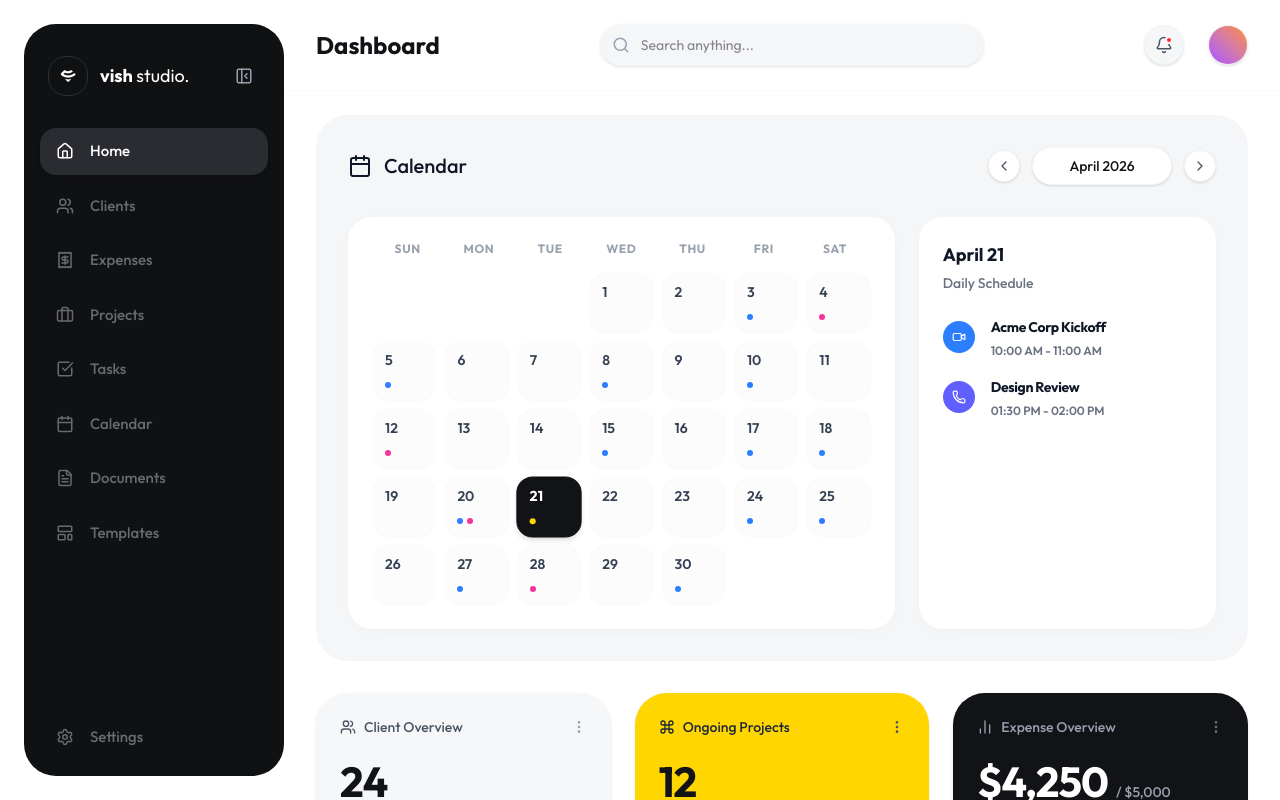
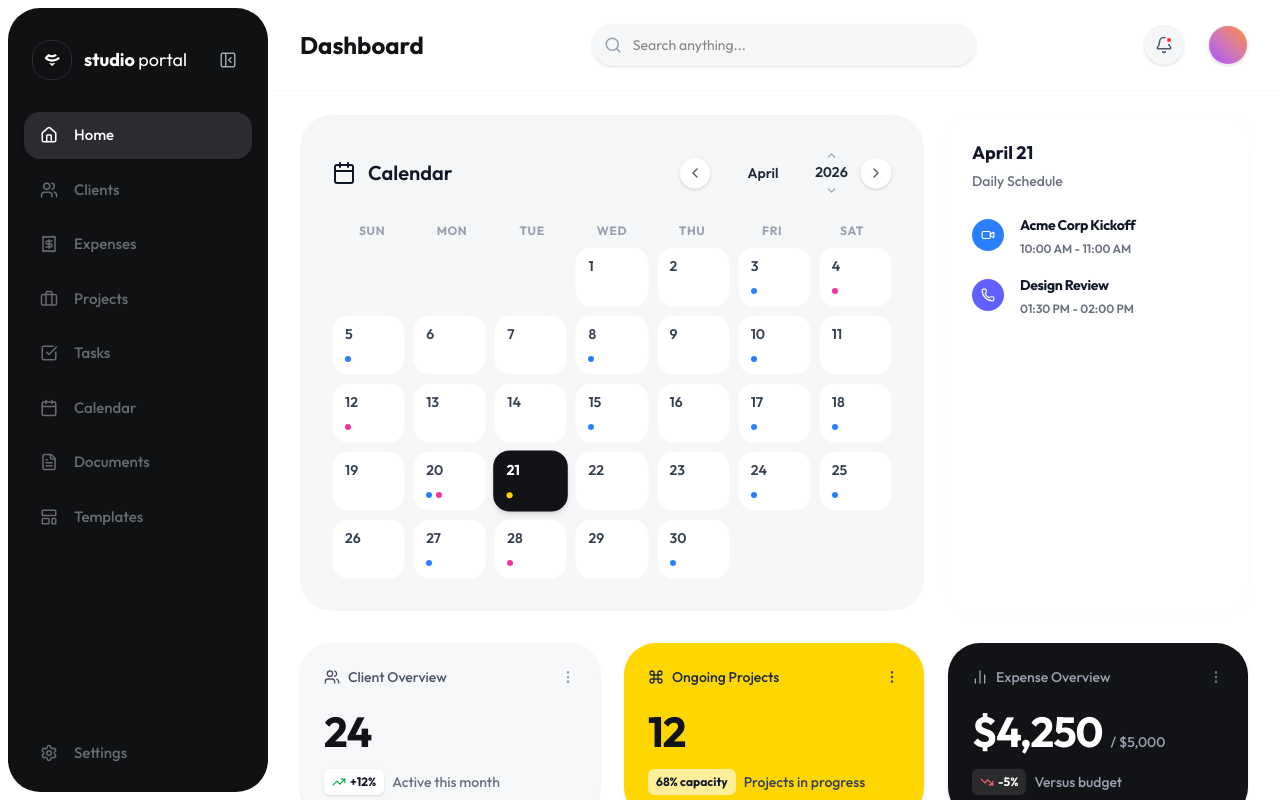
Before and after one commit to Vish-Studio/studio-portal, a React (Vite) app: page / in a window 1280 px wide. Built offline with nearby package versions, Linux system fonts and the light colour scheme.

Commit message:
fix: design style correction

```diff
--- a/index.html
+++ b/index.html
@@ -3,7 +3,7 @@
   <head>
     <meta charset="UTF-8" />
     <meta name="viewport" content="width=device-width, initial-scale=1.0" />
-    <title>My Google AI Studio App</title>
+    <title>VISH studio - Client portal</title>
   </head>
   <body>
     <div id="root"></div>
--- a/src/components/calendar/calendar.tsx
+++ b/src/components/calendar/calendar.tsx
@@ -1,14 +1,11 @@
 import React, { useState, useMemo } from 'react';
-import { Calendar as CalendarIcon, ChevronDown, ChevronLeft, ChevronRight, Phone, Video, Briefcase } from 'lucide-react';
+import { Calendar as CalendarIcon } from 'lucide-react';
+import DailySchedule from '../daily-schedule/daily-schedule';
+import type { ScheduleEvent } from '../daily-schedule/daily-schedule';
+import MonthYearNav from '../month-year-nav/month-year-nav';
 
-const MONTH_NAMES = [
-  "January", "February", "March", "April", "May", "June",
-  "July", "August", "September", "October", "November", "December"
-];
-
-// Simple deterministic mock data generator so dates feel populated when traversing months
-const getMockEventsForDate = (year: number, month: number, day: number) => {
-  const events = [];
+const getMockEventsForDate = (year: number, month: number, day: number): ScheduleEvent[] => {
+  const events: ScheduleEvent[] = [];
   const seed = year * 10000 + month * 100 + day;
 
   if (seed % 7 === 0 || seed % 13 === 0) {
@@ -23,7 +20,7 @@ const getMockEventsForDate = (year: number, month: number, day: number) => {
   if (seed % 19 === 0) {
     events.push({ type: 'call', title: 'Client Feedback', time: '3:00 PM' });
   }
-  // Guarantee some events for today
+
   const today = new Date();
   if (year === today.getFullYear() && month === today.getMonth() && day === today.getDate()) {
     if (events.length === 0) {
@@ -45,60 +42,32 @@ export default function Calendar() {
   const daysInMonth = new Date(year, month + 1, 0).getDate();
   const startDayOfMonth = new Date(year, month, 1).getDay();
 
-  const handlePrevMonth = () => {
-    setCurrentDate(new Date(year, month - 1, 1));
-  };
-
-  const handleNextMonth = () => {
-    setCurrentDate(new Date(year, month + 1, 1));
-  };
-
-  const handleSelectDate = (day: number) => {
-    setSelectedDate(new Date(year, month, day));
-  };
-
-  // Determine current viewed month label
-  const currentMonthLabel = `${MONTH_NAMES[month]} ${year}`;
-
-  // Selected agenda label
-  const selectedDayLabel = `${MONTH_NAMES[selectedDate.getMonth()]} ${selectedDate.getDate()}`;
+  const handleSelectDate = (day: number) => setSelectedDate(new Date(year, month, day));
 
   const selectedEvents = useMemo(() => {
-    return getMockEventsForDate(selectedDate.getFullYear(), selectedDate.getMonth(), selectedDate.getDate());
+    return getMockEventsForDate(
+      selectedDate.getFullYear(),
+      selectedDate.getMonth(),
+      selectedDate.getDate()
+    );
   }, [selectedDate]);
 
   return (
-    <div className="flex-1 bg-(--color-surface) rounded-[32px] p-8 flex flex-col min-h-[350px]">
-      <div className="flex justify-between items-center mb-8">
-        <div className="flex items-center gap-8">
-          <div className="flex items-center gap-3 text-xl font-medium text-gray-900">
+    <div className="grid grid-cols-1 lg:grid-cols-3 gap-6">
+
+      {/* Calendar grid — spans 2 of 3 columns */}
+      <div className="lg:col-span-2 bg-(--color-surface) rounded-[32px] p-6 sm:p-8 flex flex-col gap-6">
+
+        {/* Title + Month/Year nav on same row */}
+        <div className="flex items-center justify-between">
+          <div className="flex items-center gap-3 text-xl font-semibold text-gray-900">
             <CalendarIcon size={24} /> Calendar
           </div>
-        </div>
-        <div className="flex items-center gap-3">
-          <button
-            onClick={handlePrevMonth}
-            className="w-8 h-8 flex items-center justify-center bg-white rounded-full shadow-sm hover:bg-gray-50 border border-gray-100"
-          >
-            <ChevronLeft size={16} className="text-gray-600" />
-          </button>
-          <button className="flex items-center justify-center gap-2 px-4 py-2 bg-white rounded-full font-medium text-sm shadow-sm border border-gray-100 min-w-[140px] hover:bg-gray-50 transition pointer-events-none">
-            {currentMonthLabel}
-          </button>
-          <button
-            onClick={handleNextMonth}
-            className="w-8 h-8 flex items-center justify-center bg-white rounded-full shadow-sm hover:bg-gray-50 border border-gray-100"
-          >
-            <ChevronRight size={16} className="text-gray-600" />
-          </button>
-        </div>
+          <MonthYearNav value={currentDate} onChange={setCurrentDate} />
         </div>
 
-      <div className="flex flex-col lg:flex-row gap-6 flex-1">
-        {/* Calendar Grid Layout */}
-        <div className="flex flex-col flex-[2] bg-white rounded-[24px] p-6 shadow-[0_2px_12px_var(--color-shadow-subtle)]">
-          {/* Days Header */}
-          <div className="grid grid-cols-7 mb-4">
+        {/* Days-of-week header */}
+        <div className="grid grid-cols-7">
           {['Sun', 'Mon', 'Tue', 'Wed', 'Thu', 'Fri', 'Sat'].map(day => (
             <div key={day} className="text-center text-xs font-bold text-gray-400 uppercase tracking-wider">
               {day}
@@ -106,14 +75,12 @@ export default function Calendar() {
           ))}
         </div>
 
-          {/* Dates Grid */}
-          <div className="grid grid-cols-7 flex-1 gap-2">
-            {/* Empty cells for padding start of month */}
+        {/* Date cells */}
+        <div className="grid grid-cols-7 gap-2 -mt-4">
           {Array.from({ length: startDayOfMonth }).map((_, i) => (
-              <div key={`empty-start-${i}`} className="p-2"></div>
+            <div key={`empty-start-${i}`} className="p-2" />
           ))}
 
-            {/* Days in Month */}
           {Array.from({ length: daysInMonth }).map((_, i) => {
             const day = i + 1;
             const isSelected =
@@ -129,65 +96,30 @@ export default function Calendar() {
               <div
                 key={day}
                 onClick={() => handleSelectDate(day)}
-                  className={`min-h-[60px] p-2 rounded-[16px] border transition-all flex flex-col relative group cursor-pointer
+                className={`min-h-15 p-2 rounded-[16px] border transition-all flex flex-col relative group cursor-pointer
                   ${isSelected
-                      ? 'border-(--color-ink) bg-(--color-ink) text-white shadow-md transform scale-[1.02]'
-                      : 'border-gray-50 bg-gray-50/50 hover:bg-gray-100'}`}
+                    ? 'border-(--color-ink) bg-(--color-ink) text-white shadow-md scale-[1.02]'
+                    : 'border-gray-50 bg-white hover:bg-gray-200'}`}
               >
                 <span className={`text-sm pl-1 ${isSelected ? 'text-white font-bold' : 'text-gray-700 font-semibold group-hover:text-black'}`}>
                   {day}
                 </span>
-
                 <div className="flex gap-1 mt-auto pb-1 pl-1 flex-wrap">
-                    {hasCall && <div className={`w-1.5 h-1.5 rounded-full ${isSelected ? 'bg-(--color-accent-lime)' : 'bg-blue-500'}`}></div>}
-                    {hasProject && <div className={`w-1.5 h-1.5 rounded-full ${isSelected ? 'bg-pink-400' : 'bg-pink-500'}`}></div>}
+                  {hasCall && <div className={`w-1.5 h-1.5 rounded-full ${isSelected ? 'bg-(--color-accent-lime)' : 'bg-blue-500'}`} />}
+                  {hasProject && <div className={`w-1.5 h-1.5 rounded-full ${isSelected ? 'bg-pink-400' : 'bg-pink-500'}`} />}
                 </div>
               </div>
-              )
+            );
           })}
 
-            {/* Empty padding end of month */}
           {Array.from({ length: (7 - ((startDayOfMonth + daysInMonth) % 7)) % 7 }).map((_, i) => (
-              <div key={`empty-end-${i}`} className="p-2"></div>
+            <div key={`empty-end-${i}`} className="p-2" />
           ))}
         </div>
       </div>
 
-        {/* Selected Day Agenda */}
-        <div className="flex flex-col flex-[1] bg-white rounded-[24px] p-6 shadow-[0_2px_12px_var(--color-shadow-subtle)]">
-          <h3 className="text-lg font-bold text-gray-900 mb-1">
-            {selectedDayLabel}
-          </h3>
-          <p className="text-sm font-medium text-gray-500 mb-6">Daily Schedule</p>
-
-          <div className="flex flex-col gap-4 overflow-y-auto pr-2 custom-scrollbar">
-            {selectedEvents.length > 0 ? (
-              selectedEvents.map((event, idx) => (
-                <div key={idx} className="flex gap-4 items-start">
-                  <div className={`mt-1 w-8 h-8 rounded-full flex flex-shrink-0 items-center justify-center text-white
-                    ${event.type === 'video' ? 'bg-blue-500' :
-                      event.type === 'call' ? 'bg-indigo-500' : 'bg-pink-500'}`}
-                  >
-                    {event.type === 'video' ? <Video size={14} /> :
-                     event.type === 'call' ? <Phone size={14} /> :
-                     <Briefcase size={14} />}
-                  </div>
-                  <div>
-                    <h4 className="text-gray-900 font-bold text-sm tracking-tight">{event.title}</h4>
-                    <span className="text-gray-500 text-xs font-semibold">{event.time}</span>
-                  </div>
-                </div>
-              ))
-            ) : (
-              <div className="flex flex-col items-center justify-center h-full text-center py-10 opacity-60">
-                <CalendarIcon size={32} className="text-gray-300 mb-2" />
-                <p className="text-sm font-medium text-gray-500">No events scheduled.</p>
-                <p className="text-xs text-gray-400 mt-1">Enjoy your free day!</p>
-              </div>
-            )}
-          </div>
-        </div>
-      </div>
+      {/* Daily schedule — spans 1 of 3 columns */}
+      <DailySchedule date={selectedDate} events={selectedEvents} />
     </div>
   );
 }
--- /dev/null
+++ b/src/components/daily-schedule/daily-schedule.tsx
@@ -0,0 +1,57 @@
+import React from 'react';
+import { Phone, Video, Briefcase, Calendar as CalendarIcon } from 'lucide-react';
+
+const MONTH_NAMES = [
+  "January", "February", "March", "April", "May", "June",
+  "July", "August", "September", "October", "November", "December"
+];
+
+export interface ScheduleEvent {
+  type: 'call' | 'video' | 'project';
+  title: string;
+  time: string;
+}
+
+interface DailyScheduleProps {
+  date: Date;
+  events: ScheduleEvent[];
+}
+
+export default function DailySchedule({ date, events }: DailyScheduleProps) {
+  const label = `${MONTH_NAMES[date.getMonth()]} ${date.getDate()}`;
+
+  return (
+    <div className="daily-schedule bg-color-ink rounded-[24px] p-6 shadow-[0_2px_12px_var(--color-shadow-subtle)] flex flex-col">
+      <h3 className="text-lg font-bold text-gray-900 mb-1">{label}</h3>
+      <p className="text-sm font-medium text-gray-500 mb-6">Daily Schedule</p>
+
+      <div className="flex flex-col gap-4 overflow-y-auto pr-2 no-scrollbar">
+        {events.length > 0 ? (
+          events.map((event, idx) => (
+            <div key={idx} className="flex gap-4 items-start">
+              <div
+                className={`mt-1 w-8 h-8 rounded-full flex shrink-0 items-center justify-center text-white
+                  ${event.type === 'video' ? 'bg-blue-500' :
+                    event.type === 'call' ? 'bg-indigo-500' : 'bg-pink-500'}`}
+              >
+                {event.type === 'video' ? <Video size={14} /> :
+                  event.type === 'call' ? <Phone size={14} /> :
+                    <Briefcase size={14} />}
+              </div>
+              <div>
+                <h4 className="text-gray-900 font-bold text-sm tracking-tight">{event.title}</h4>
+                <span className="text-gray-500 text-xs font-semibold">{event.time}</span>
+              </div>
+            </div>
+          ))
+        ) : (
+          <div className="flex flex-col items-center justify-center flex-1 text-center py-10 opacity-60">
+            <CalendarIcon size={32} className="text-gray-300 mb-2" />
+            <p className="text-sm font-medium text-gray-500">No events scheduled.</p>
+            <p className="text-xs text-gray-400 mt-1">Enjoy your free day!</p>
+          </div>
+        )}
+      </div>
+    </div>
+  );
+}
--- /dev/null
+++ b/src/components/month-year-nav/month-year-nav.tsx
@@ -0,0 +1,59 @@
+import React from 'react';
+import { ChevronLeft, ChevronRight, ChevronUp, ChevronDown } from 'lucide-react';
+
+const MONTH_NAMES = [
+  "January", "February", "March", "April", "May", "June",
+  "July", "August", "September", "October", "November", "December"
+];
+
+interface MonthYearNavProps {
+  value: Date;
+  onChange: (date: Date) => void;
+}
+
+export default function MonthYearNav({ value, onChange }: MonthYearNavProps) {
+  const month = value.getMonth();
+  const year = value.getFullYear();
+
+  const prevMonth = () => onChange(new Date(year, month - 1, 1));
+  const nextMonth = () => onChange(new Date(year, month + 1, 1));
+  const prevYear  = () => onChange(new Date(year - 1, month, 1));
+  const nextYear  = () => onChange(new Date(year + 1, month, 1));
+
+  const navBtn = "w-8 h-8 flex items-center justify-center bg-white rounded-full shadow-sm hover:bg-gray-100 border border-gray-100 transition-colors shrink-0";
+  const yearBtn = "flex items-center justify-center text-gray-400 hover:text-gray-700 transition-colors leading-none p-0.5";
+
+  return (
+    <div className="flex items-center gap-3">
+      {/* Prev month */}
+      <button onClick={prevMonth} className={navBtn} aria-label="Previous month">
+        <ChevronLeft size={16} className="text-gray-600" />
+      </button>
+
+      {/* Month + Year display */}
+      <div className="flex items-center gap-3 select-none">
+        <span className="font-semibold text-sm text-gray-800 w-20 text-center">
+          {MONTH_NAMES[month]}
+        </span>
+
+        {/* Year with up/down controls */}
+        <div className="flex flex-col items-center gap-0">
+          <button onClick={nextYear} className={yearBtn} aria-label="Next year">
+            <ChevronUp size={13} />
+          </button>
+          <span className="font-semibold text-sm text-gray-800 tabular-nums leading-tight">
+            {year}
+          </span>
+          <button onClick={prevYear} className={yearBtn} aria-label="Previous year">
+            <ChevronDown size={13} />
+          </button>
+        </div>
+      </div>
+
+      {/* Next month */}
+      <button onClick={nextMonth} className={navBtn} aria-label="Next month">
+        <ChevronRight size={16} className="text-gray-600" />
+      </button>
+    </div>
+  );
+}
--- a/src/components/sidebar/sidebar.tsx
+++ b/src/components/sidebar/sidebar.tsx
@@ -59,7 +59,7 @@ export default function Sidebar({
         className={`sidebar bg-(--color-sidebar-bg) flex flex-col py-6 lg:py-8 lg:pb-4 justify-between shrink-0 transition-all duration-300 ease-[cubic-bezier(0.16,1,0.3,1)] z-[100] md:z-50
           ${isMobile
             ? `fixed inset-y-0 left-0 w-[260px] px-4 m-0 rounded-none transform ${isMobileMenuOpen ? 'translate-x-0' : '-translate-x-full'}`
-            : `relative md:flex md:my-4 md:lg:my-6 md:ml-4 md:lg:ml-6 md:rounded-[32px] ${isSidebarOpen ? 'md:w-[260px] md:px-4 md:items-stretch' : 'md:w-[84px] md:items-center md:px-4 pb-1'}`
+            : `relative md:flex md:my-4 md:lg:my-2 md:ml-4 md:lg:ml-2 md:rounded-[32px] ${isSidebarOpen ? 'md:w-[260px] md:px-4 md:items-stretch' : 'md:w-[84px] md:items-center md:px-4 pb-1'}`
           }
         `}
       >
@@ -79,7 +79,7 @@ export default function Sidebar({
               ) : (
                 <img src="/assets/logo-white-trans.png" alt="Logo" width={32} height={32} />
               )}
-              {isExpanded && <span className="font-bold text-lg whitespace-nowrap text-white">vish <span className="font-normal">studio.</span></span>}
+              {isExpanded && <span className="font-bold text-lg whitespace-nowrap text-white">studio <span className="font-normal">portal</span></span>}
             </div>
 
             {/* Collapse / Close Toggle */}
```
Lines whose indentation alone changed are shown as unchanged.
